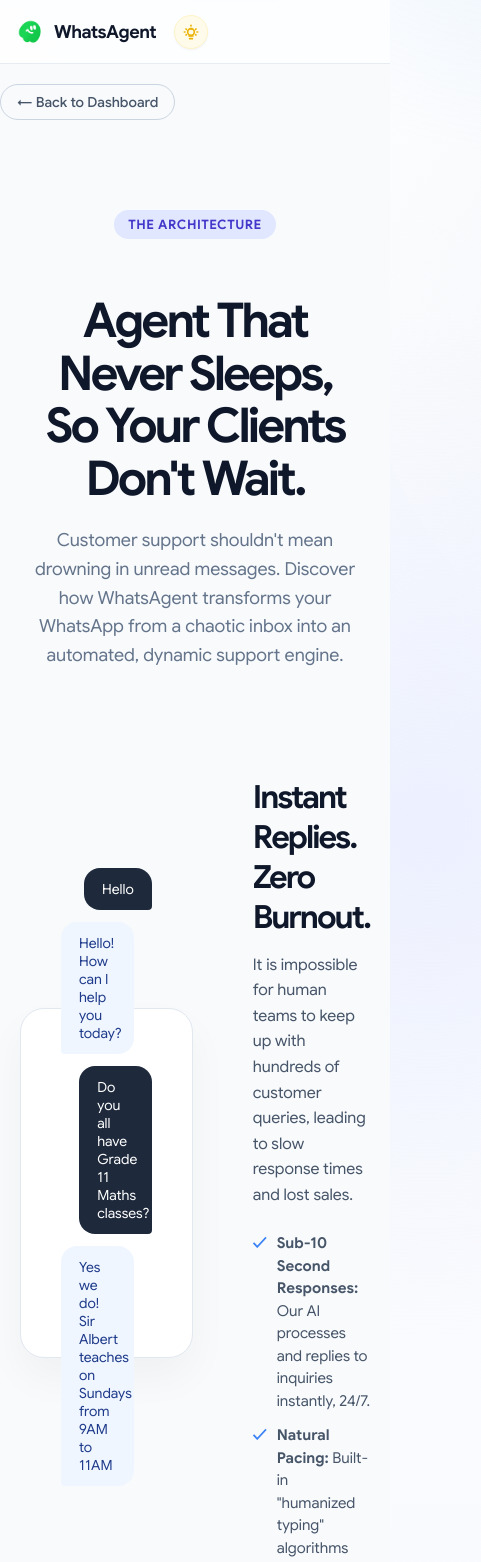
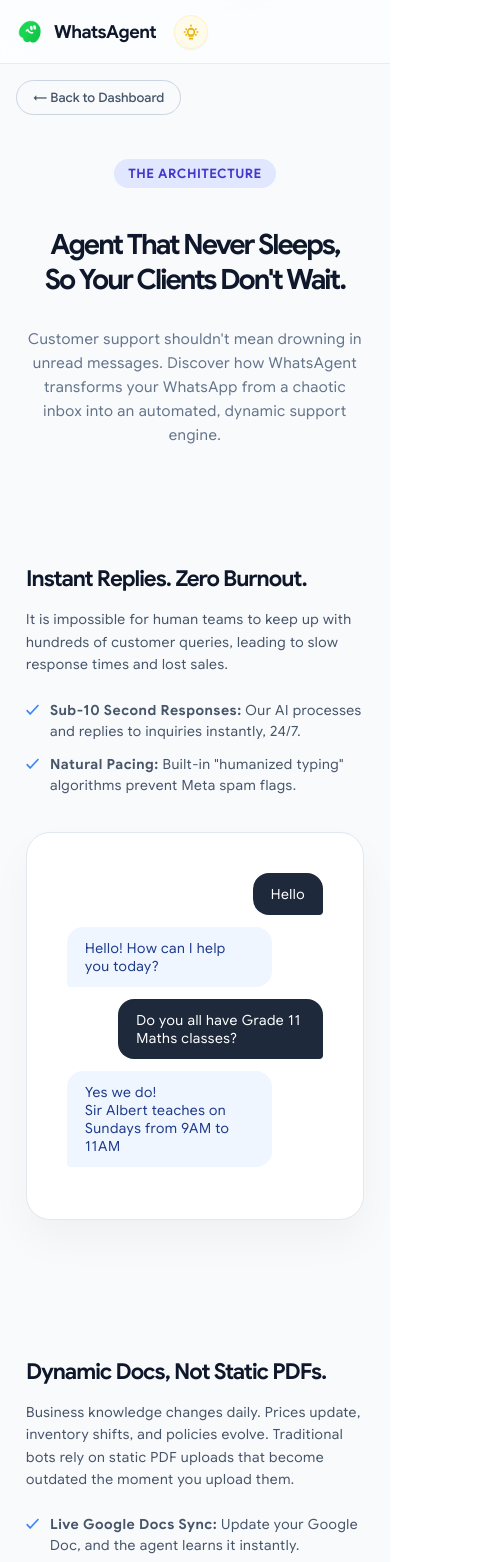
Before and after one commit to abdulraheem05/WhatsAgent, a React (Vite) app: page /why-whatsagent in a window 390 px wide. Shown: the top 1562 px of the page, 481 px wide, since content can reach past the window. Built offline with nearby package versions, Linux system fonts and the light colour scheme; no server answers.

Commit message:
Mobile view media query for Why WhatsAgent and Advices

```diff
--- a/src/pages/HomeDashboard/HomeDashboard.css
+++ b/src/pages/HomeDashboard/HomeDashboard.css
@@ -1447,6 +1447,57 @@
     gap: 20px;
   }
 
+  .hero-text-container h1{
+    font-size: 40px;
+  }
+
+  .hero-text-container p{
+    font-size: 15px;
+  }
+
+  .floating-icon {
+  position: absolute;
+  width: 54px;
+  height: 54px;
+  background: rgba(255, 255, 255, 0.6);
+  border: 1px solid rgba(255, 255, 255, 0.8);
+  box-shadow: 0 12px 32px rgba(15, 23, 42, 0.08);
+  backdrop-filter: blur(12px);
+  border-radius: 50%;
+  display: flex;
+  align-items: center;
+  justify-content: center;
+  z-index: -1;
+  animation: float 6s ease-in-out infinite;
+}
+
+.floating-icon svg, .floating-icon img {
+  width: 27px;
+  height: 27px;
+  object-fit: contain;
+}
+
+.float-docs {
+  top: -40px;
+  left: 30px;
+  animation-delay: 0s;
+}
+
+.float-wa {
+  bottom: 200px;
+  right: 50px;
+  animation-delay: -3s; /* Offsets the bobbing motion */
+}
+
+.hero-extra-links {
+  margin-top: 32px;
+  display: flex;
+  flex-direction: column;
+  align-items: center;
+  gap: 16px;
+}
+
+
   /* 3. Force the grid into a single, fluid column */
   .agent-grid {
     grid-template-columns: 1fr;
--- a/src/pages/WhyWhatsAgent/WhyWhatsAgent.css
+++ b/src/pages/WhyWhatsAgent/WhyWhatsAgent.css
@@ -238,3 +238,96 @@
   transform: translateY(-2px);
   box-shadow: 0 8px 20px rgba(15, 23, 42, 0.15);
 }
+
+/* =========================================
+   WHY WHATAGENTS MOBILE RESPONSIVE FIXES
+   ========================================= */
+
+@media screen and (max-width: 768px) {
+  /* 1. Adjust the back button spacing for smaller screens */
+  .back-btn-container {
+    padding: 16px 16px 4px 16px;
+    margin: 0;
+  }
+
+  .back-btn {
+    padding: 6px 14px;
+    font-size: 13px;
+  }
+
+  /* 2. Reduce the massive layout padding to prevent side squishing */
+  .why-content {
+    padding: 20px 16px;
+    gap: 40px;
+    letter-spacing: 0.5px;
+  }
+
+  /* 3. Scale down hero typography dynamically */
+  .why-hero h1 {
+    font-size: 28px;
+    line-height: 1.25;
+    letter-spacing: -2px;
+  }
+
+  .why-hero p {
+    font-size: 15px;
+    padding: 10px;
+  }
+
+  /* 4. Force side-by-side rows to stack neatly on top of each other */
+  .feature-block,
+  .feature-block.reverse {
+    flex-direction: column !important; /* Forces layout fallback regardless of row direction */
+    gap: 24px;
+    padding: 10px;
+  }
+
+  /* 5. Allow text and media components to take full mobile width */
+  .feature-text,
+  .feature-visual {
+    width: 100%;
+    max-width: 100%;
+  }
+
+  .feature-text h2 {
+    font-size: 22px;
+    letter-spacing: -1px;
+  }
+
+  .feature-text p,
+  .feature-list li {
+    font-size: 14px;
+  }
+
+  /* 6. Ensure graphics and chat mockups scale cleanly inside the screen boundaries */
+  .mock-chat-container,
+  .mock-dashboard {
+    width: 100%;
+    box-sizing: border-box;
+  }
+
+  .sync-graphic {
+    gap: 12px;
+  }
+
+  .custom-app-icon {
+    width: 44px;
+    height: 44px;
+  }
+
+  /* 7. Optimize bottom Call-to-Action container and button */
+  .why-cta {
+    padding: 40px 16px;
+  }
+
+  .why-cta h2 {
+    font-size: 24px;
+  }
+
+  .cta-btn {
+    width: 100%;
+    max-width: 300px;
+    box-sizing: border-box;
+    padding: 12px;
+  }
+}
--- a/vite.config.js
+++ b/vite.config.js
@@ -2,8 +2,14 @@
 import react from '@vitejs/plugin-react'
 
 export default defineConfig({
+  plugins: [react()],
   server: {
-    host: '0.0.0.0', // This allows connections from other devices on your Wi-Fi
+    host: '0.0.0.0', // Allows connections from other devices
     port: 5173,
+    allowedHosts: [
+      'accustom-varying-baking.ngrok-free.dev', // Add your ngrok host here
+      'localhost',
+      '127.0.0.1'
+    ],
   },
 })
```
